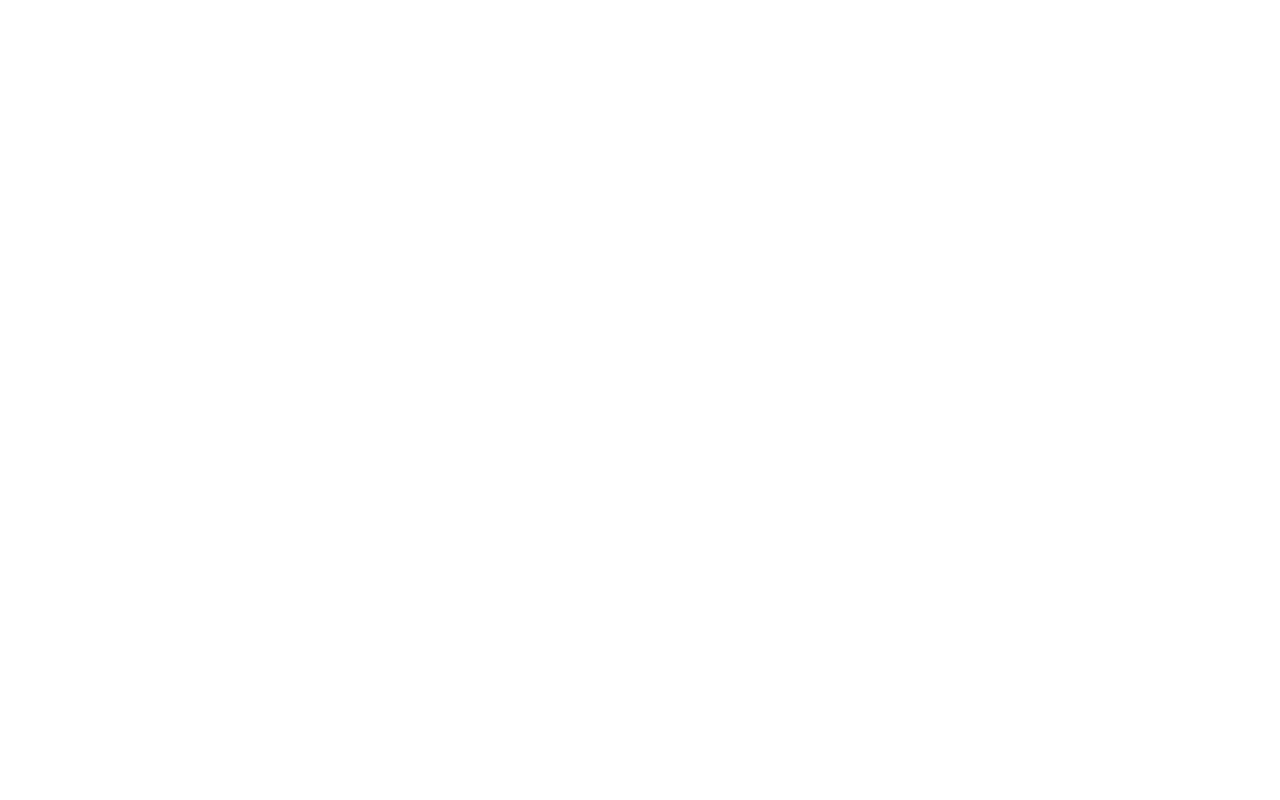
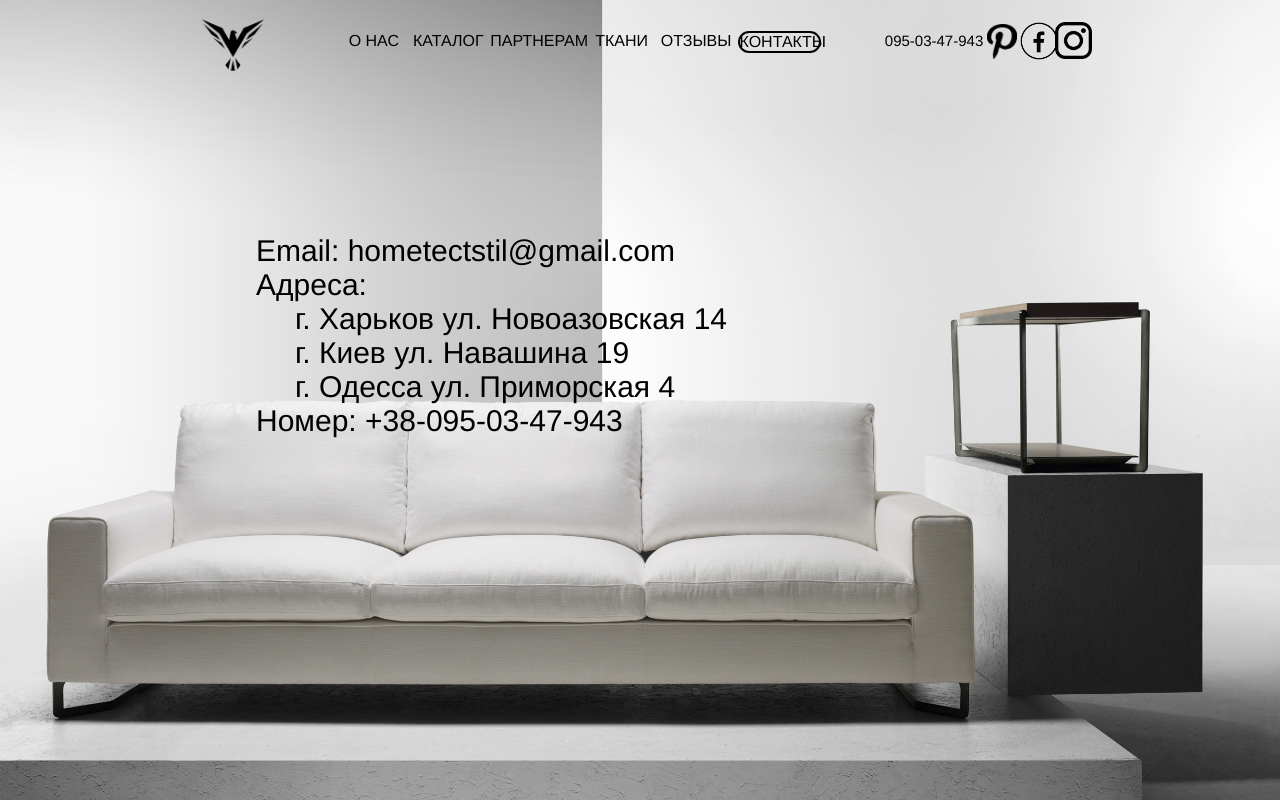
Before and after one commit to Koringen/first-repository, a plain HTML site: page contacts.html in a window 1280 px wide. Drawn offline with Linux system fonts and the light colour scheme.

Commit message:
2project

```diff
--- /dev/null
+++ b/contacts.css
@@ -0,0 +1,14 @@
+.contacts-description {
+    padding-left: 20vw;
+    font-family: 'Franklin Gothic Medium', 'Arial Narrow', Arial, sans-serif;
+    font-size: 30px;
+    padding-top: 12vw;
+}
+
+.contacts-list {
+    list-style-type: none;
+}
+
+li {
+    margin-left: 1.3em;
+}
--- a/contacts.html
+++ b/contacts.html
@@ -0,0 +1,68 @@
+<!DOCTYPE html>
+<html lang="en">
+<head>
+    <link href="main.css" rel="stylesheet">
+    <link href="contacts.css" rel="stylesheet">
+    <meta charset="UTF-8">
+    <meta http-equiv="X-UA-Compatible" content="IE=edge">
+    <meta name="viewport" content="width=device-width, initial-scale=1.0">
+    <title>Document</title>
+</head>
+<body>
+    <header>
+        <div class="container">
+            <div class="c0" style="padding: 0; margin: 0;">
+                <img class="logo" src="logo.png" alt="logo">
+            </div>
+            <div class="c1"></div>
+            <div class="c2" style="padding-top: 18px; ">
+                <a href="./index.html">
+                    <div class="about" style="height: 20px; padding-top: 4px; border: 0px;">О НАС</div>
+                </a>
+            </div>
+            <div class="c3">
+                <a href="./catalog.html">КАТАЛОГ</a>
+            </div>
+            <div class="c4">
+                <a href="./partners.html">ПАРТНЕРАМ</a>
+            </div>
+            <div class="c5">
+                <a href="./fabrics.html">ТКАНИ</a>
+            </div>
+            <div class="c6">
+                <a href="./reviews.html">ОТЗЫВЫ</a>
+            </div>
+            <div class="c7" style="padding-top: 21px;">
+                <a href="./contacts.html"><div style="border:2px solid black; border-radius:20px; padding-top: 0px;">КОНТАКТЫ</div></a>
+            </div>
+            <div class="c8"></div>
+            <div class="c9">095-03-47-943</div>
+            <div class="c10" style="padding: 0; margin: 0; margin-top: 14px;">
+                <a href="http://pinterest.com">
+                    <img class="pinterest-logo" src="pinterest png.png">
+                </a>
+            </div>
+            <div class="c11" style="padding: 0; margin: 0; margin-top: 11px;">
+                <a href="http://facebook.com">
+                    <img class="facebook-logo" src="facebook png.png">
+                </a>
+            </div>
+            <div class="c12" style="padding: 0; margin: 0; margin-top: 12px; margin-left: 3px;">
+            <a href="http://intagram.com">
+                <img class="instagram-logo" src="instagram png.png">
+            </a>
+            </div>
+
+        </div>
+    </header>
+    <div class="contacts-description";>
+        <p>Email: hometectstil@gmail.com</p>
+        <ul class="contacts-list">Адреса:
+            <li>г. Харьков ул. Новоазовская 14</li>
+            <li>г. Киев ул. Навашина 19</li>
+            <li>г. Одесса ул. Приморская 4</li>
+        </ul>
+        <p>Номер: +38-095-03-47-943</p>
+    </div>
+</body>
+</html>
```
Also changed, not shown: index.html (+1 -1 lines), main.css (renamed from style.css).
